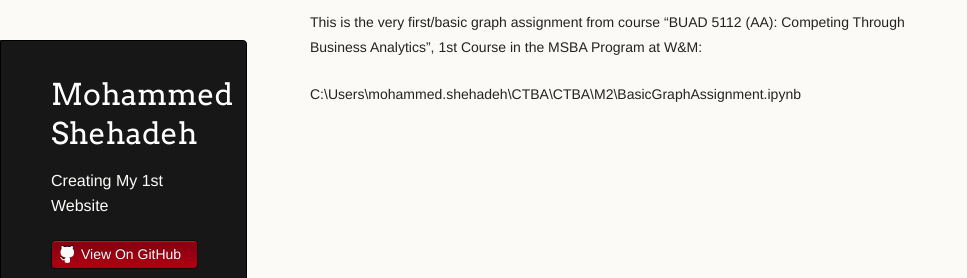
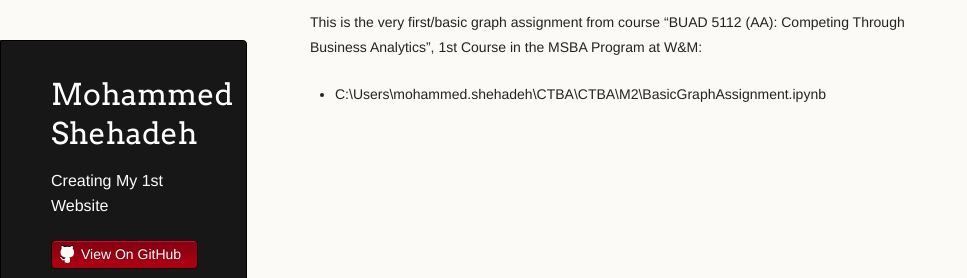
Before and after one commit to mashehadeh/mashehadeh.github.io, a Jekyll site: the page built from BasicGraph/index.md, in a window 1280 px wide. Shown: the top 278 px of the page, without its empty margins (0-967 px from the left). Built offline with Jekyll 4.4.1, drawn with Linux system fonts in a browser that asks for light colours; our own code applies the rules of GitHub Pages for plain Markdown files.

```diff
--- a/BasicGraph/index.md
+++ b/BasicGraph/index.md
@@ -5,4 +5,4 @@ description: M2 Assignment
 
 This is the very first/basic graph assignment from course "BUAD 5112 (AA): Competing Through Business Analytics", 1st Course in the MSBA Program at W&M:
 
-C:\\Users\\mohammed.shehadeh\\CTBA\\CTBA\\M2\\BasicGraphAssignment.ipynb
+- C:\\Users\\mohammed.shehadeh\\CTBA\\CTBA\\M2\\BasicGraphAssignment.ipynb
```
